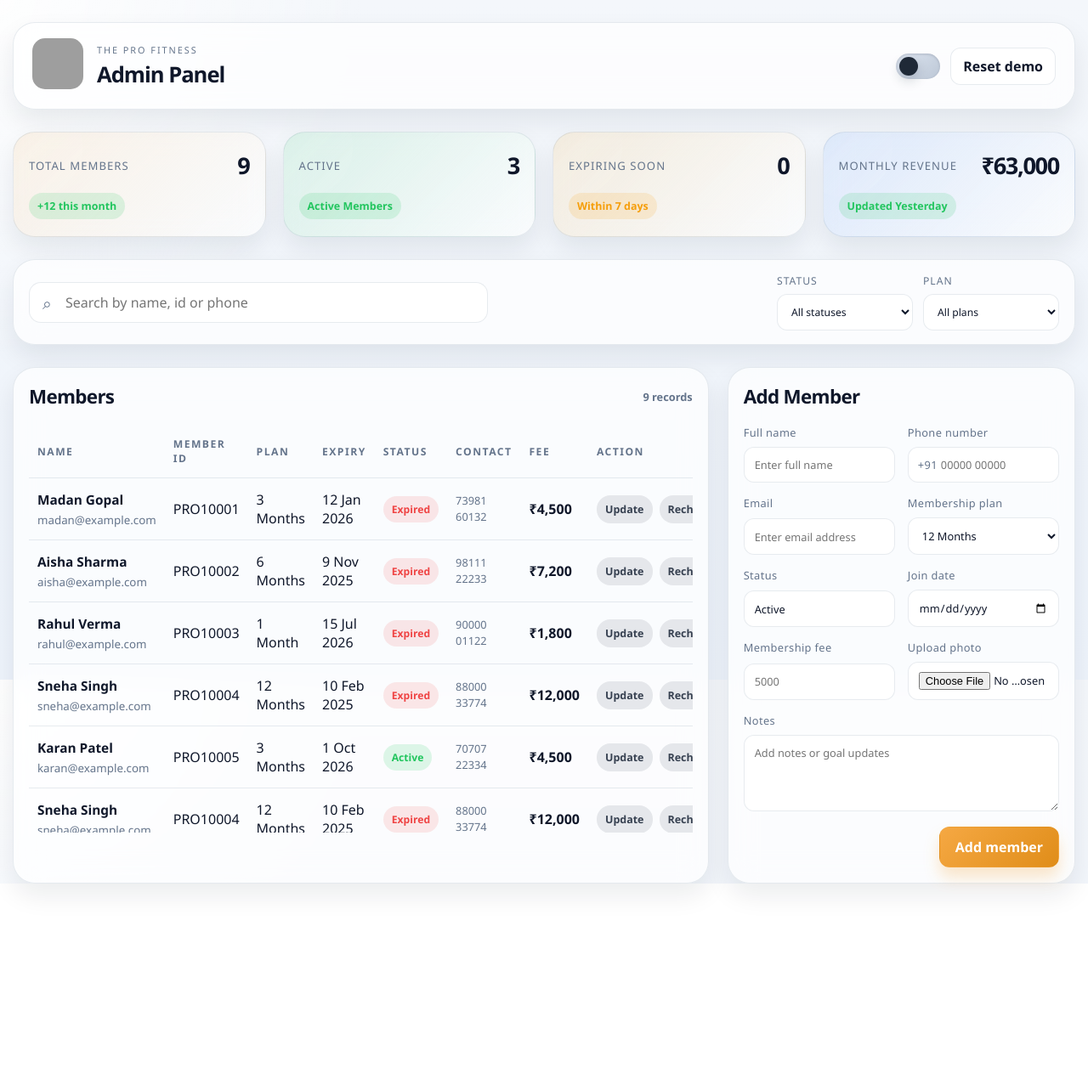
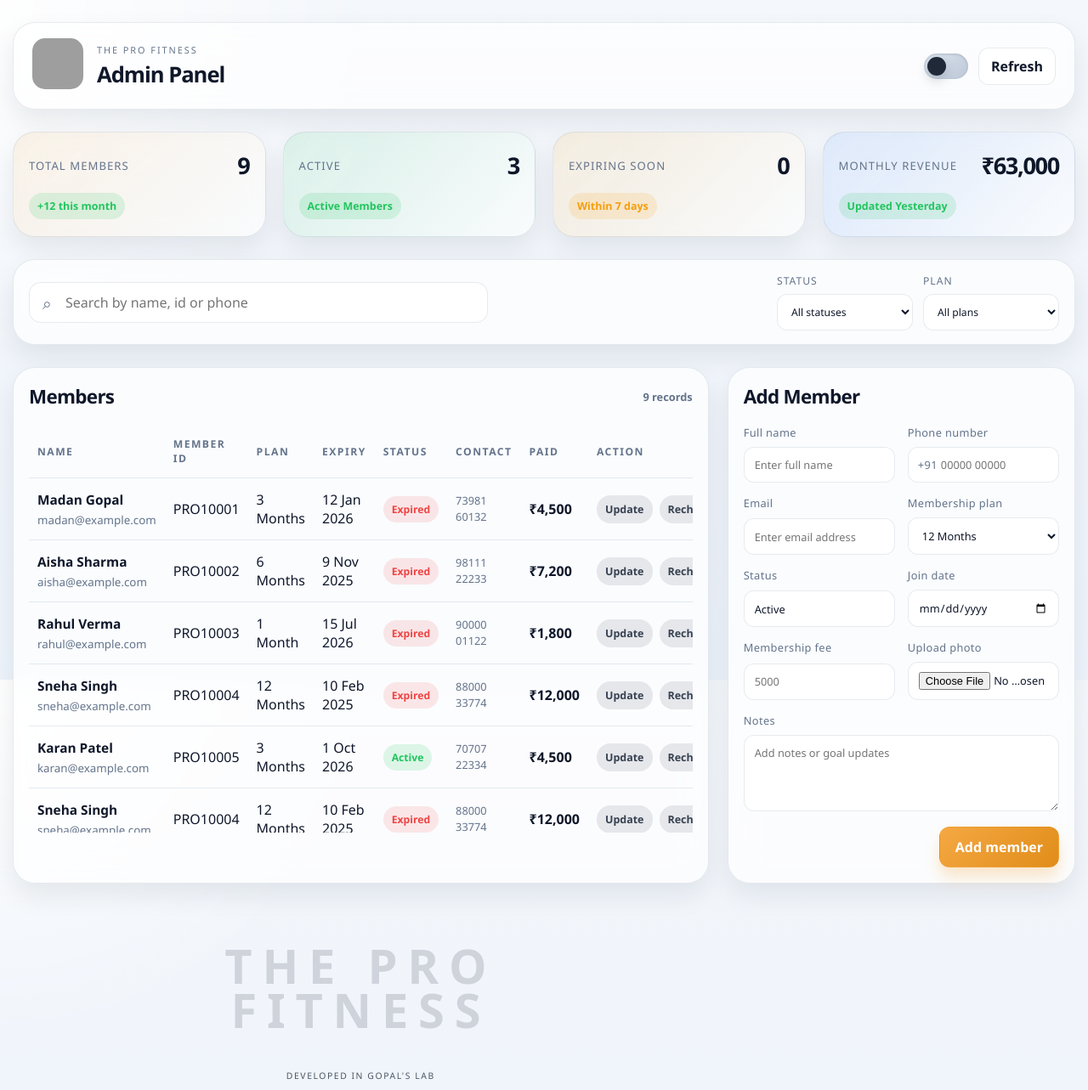
Before and after one commit to madangopal962/theprofitness, a plain HTML site: page admin.html in a window 1280 px wide. Shown: the whole page at 85% size. Before the commit the page ends 1040 px from the top, so only its background shows below. Drawn offline with Linux system fonts and the light colour scheme; grey boxes are pictures that could not be loaded.

Commit message:
Update admin.html

```diff
--- a/admin.html
+++ b/admin.html
@@ -22,7 +22,7 @@
                 <button type="button" class="theme-toggle" id="adminThemeToggle" aria-label="Toggle dashboard theme">
                     <span class="toggle-thumb"></span>
                 </button>
-                <button type="button" class="ghost-button" id="resetDemoData">Reset demo</button>
+                <button type="button" class="ghost-button" id="resetDemoData">Refresh</button>
             </div>
         </header>
 
@@ -107,7 +107,7 @@
                                 <th>Expiry</th>
                                 <th>Status</th>
                                 <th>Contact</th>
-                                <th>Fee</th>
+                                <th>Paid</th>
                                 <th>Action</th>
                             </tr>
                         </thead>
@@ -303,6 +303,13 @@
                     </div>
                 </form>
             </aside>
+            <div class="developer">
+            <div class="brand-footer" aria-label="The Pro Fitness brand footer">
+            <span>THE PRO</span>
+            <span>FITNESS</span>
+        </div>
+        <div class="brand-credit">Developed in Gopal's Lab</div>
+            </div>
         </main>
     </div>
 
```
